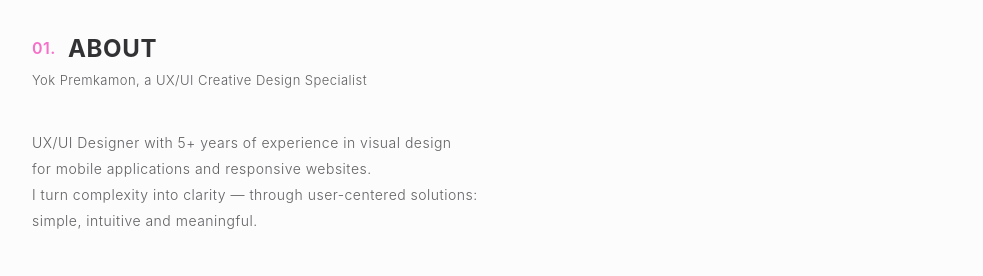
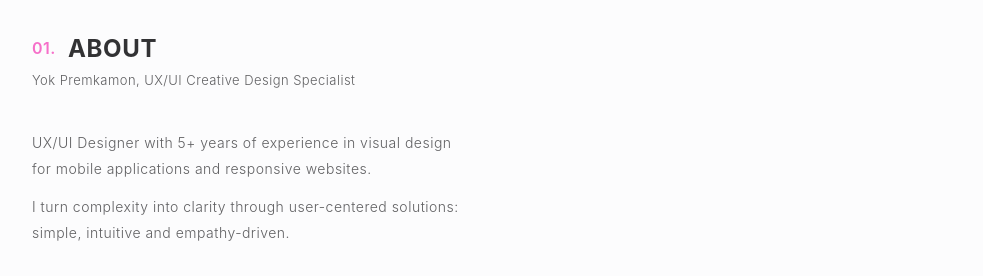
Before and after one commit to yokpkm/portfolio, a Next.js app: page / in a window 1280 px wide. Shown: the part 130-406 px from the top of the page, without its empty margins (148-1131 px from the left). Built offline with nearby package versions, Linux system fonts and the light colour scheme; what @ant-design/nextjs-registry would draw is missing.

Commit message:
💄 adjust some styles

```diff
--- a/src/app/components/button/index.tsx
+++ b/src/app/components/button/index.tsx
@@ -21,7 +21,7 @@ export const ButtonPrimary = styled(Button)<PropsTheme>`
   .ant-btn:focus,
   .ant-btn:active {
     background: ${(props) => props.theme.primaryBtn.hover} !important;
-    border: unset;
+    border: unset !important;
     color: ${(props) => props.theme.primaryBtn.foreground} !important;
   }
 `;
@@ -44,7 +44,7 @@ export const ButtonSecondary = styled(Button)<PropsTheme>`
   &&.ant-btn:hover,
   .ant-btn:focus,
   .ant-btn:active {
-    border: 1.5px solid ${(props) => props.theme.secondaryBtn.hover};
+    border: 1.5px solid ${(props) => props.theme.secondaryBtn.hover}!important;
     background: unset !important;
     color: ${(props) => props.theme.secondaryBtn.foreground} !important;
   }
--- a/src/app/pages/about/page.tsx
+++ b/src/app/pages/about/page.tsx
@@ -22,7 +22,7 @@ const AboutSection: React.FC = () => {
         </Row>
         <Row style={{ marginTop: 2 }}>
           <TextCaption>
-            Yok Premkamon, a UX/UI Creative Design Specialist
+            Yok Premkamon, UX/UI Creative Design Specialist
           </TextCaption>
         </Row>
 
@@ -35,10 +35,10 @@ const AboutSection: React.FC = () => {
                   for mobile applications and responsive websites.
                 </TextBody>
               </Col>
-              <Col span={24} style={{ marginTop: 16 }}>
+              <Col span={24} style={{ marginTop: 12 }}>
                 <TextBody>
-                  I turn complexity into clarity — through user-centered
-                  solutions: simple, intuitive and meaningful.
+                  I turn complexity into clarity through user-centered
+                  solutions: simple, intuitive and empathy-driven.
                 </TextBody>
               </Col>
             </Row>
@@ -90,13 +90,13 @@ const AboutSection: React.FC = () => {
                 </TextBody>
               </Col>
               <Col span={24}>
-                <TextBody>
-                  I turn complexity into clarity — through user-centered
+                <TextBody style={{ marginTop: 12 }}>
+                  I turn complexity into clarity through user-centered
                   solutions:
                 </TextBody>
               </Col>
               <Col span={24}>
-                <TextBody>simple, intuitive and meaningful.</TextBody>
+                <TextBody>simple, intuitive and empathy-driven.</TextBody>
               </Col>
             </Row>
 
```
Also changed, not shown: 1 other file (tests, documents, lock files or other folders).
